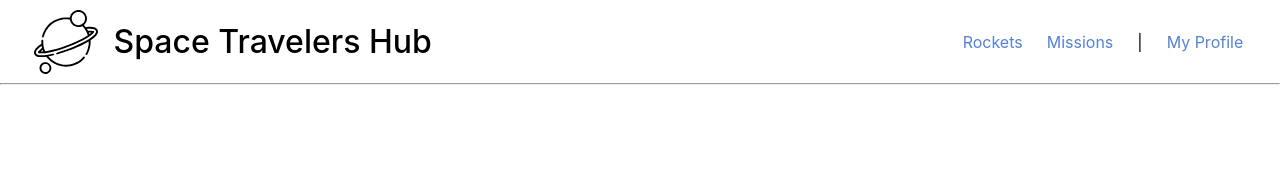
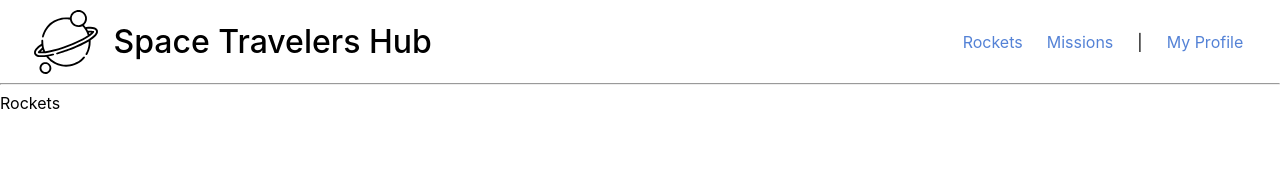
Before and after one commit to Javed-Shahbaz/React-Group-Project, a React (Create React App) app: page /rockets in a window 1280 px wide. Shown: the top 183 px of the page. Built offline with nearby package versions, Linux system fonts and the light colour scheme.

Commit message:
create Rocket

```diff
--- a/src/App.js
+++ b/src/App.js
@@ -1,12 +1,15 @@
 import './App.css';
-import { BrowserRouter, Routes } from 'react-router-dom';
+import { BrowserRouter, Routes, Route } from 'react-router-dom';
 import NavLink from './components/NavLink';
+import Rockets from './components/rocket';
 
 function App() {
   return (
     <BrowserRouter>
       <NavLink />
-      <Routes />
+      <Routes>
+          <Route path="/rockets" element={<Rockets />} />
+      </Routes>
     </BrowserRouter>
   );
 }
--- /dev/null
+++ b/src/components/rocket.js
@@ -0,0 +1,7 @@
+const Rockets = () => (
+  <div>
+    Rockets
+  </div>
+);
+
+export default Rockets;
```
